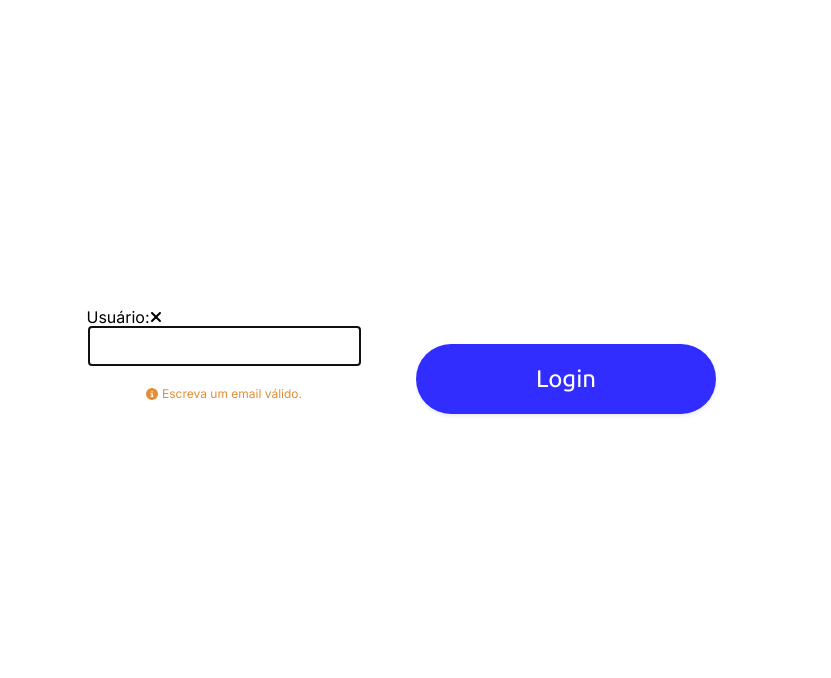
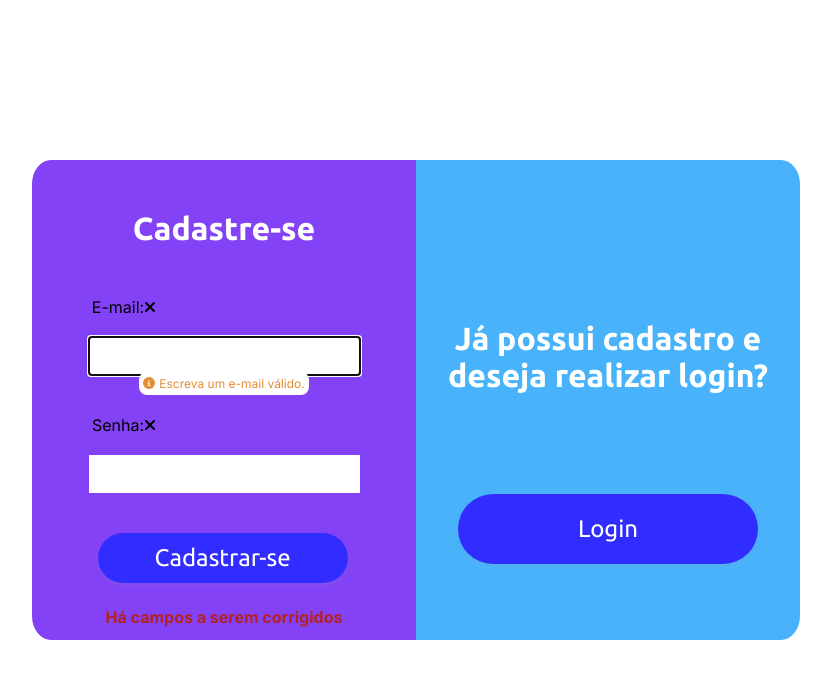
Before and after one commit to Thimanz/controle_estoque_frontend, a React (Vite) app: page / in a window 1280 px wide. Both pictures are taken after a click on the button "Cadastrar-se". Shown: the top 678 px of the page, without its empty margins (224-1055 px from the left). Built offline with nearby package versions, Linux system fonts and the light colour scheme.

Commit message:
feat(controle_estoque): animacoes adicionadas e inicio do componente de registro

```diff
--- a/src/components/Login/Login.jsx
+++ b/src/components/Login/Login.jsx
@@ -1,16 +1,40 @@
 import LoginForm from "./LoginForm";
 import "./Login.css";
+
+import { motion as m, AnimatePresence } from "framer-motion";
 
 const Login = ({ setRegister }) => {
     return (
         <>
             <LoginForm></LoginForm>
-            <section className="select-register">
+            <m.section
+                initial={{
+                    x: -300,
+                    style: {
+                        borderBottomRightRadius: "5%",
+                        borderTopRightRadius: "5%",
+                    },
+                }}
+                animate={{
+                    x: 0,
+                    style: {
+                        borderBottomRightRadius: "none",
+                        borderTopRightRadius: "none",
+                    },
+                }}
+                transition={{
+                    duration: 1,
+                    bounce: 0.2,
+                    stiffness: 30,
+                    type: "spring",
+                }}
+                className="select-register"
+            >
                 <h1 className="new-member">
                     É um membro novo e ainda não possui cadastro?
                 </h1>
                 <button onClick={setRegister}>Cadastrar-se</button>
-            </section>
+            </m.section>
         </>
     );
 };
--- /dev/null
+++ b/src/components/Register/Register.css
@@ -0,0 +1,83 @@
+input[type="text"],
+input[type="password"] {
+    width: 263px;
+    height: 30px;
+    border: none;
+}
+
+.login-btn {
+    width: 250px;
+    height: 50px;
+}
+
+.hide,
+.offscreen {
+    position: absolute;
+    transform: translate(-100vw);
+}
+
+.instructions > svg {
+    margin-right: 0.25rem;
+}
+
+.instructions {
+    font-size: 0.75rem;
+    border-radius: 0.5rem;
+    background: #fff;
+    color: #e38d34;
+    padding: 0.25rem;
+    position: fixed;
+    transform: translateY(63px);
+}
+
+.errMsg {
+    color: firebrick;
+    font-weight: bold;
+    padding: 0.5rem;
+}
+
+.register-area {
+    background-color: #8342f5;
+    display: flex;
+    flex-direction: column;
+    align-items: center;
+    justify-content: center;
+    border-bottom-left-radius: 5%;
+    border-top-left-radius: 5%;
+}
+
+form {
+    display: flex;
+    flex-direction: column;
+    align-items: center;
+    width: 100%;
+    margin-bottom: 40px;
+}
+
+label {
+    margin-right: 200px;
+}
+
+h1 {
+    color: #fff;
+    font-size: 2rem;
+    text-align: center;
+    margin: 60px 30px 50px 30px;
+}
+
+.lower-form {
+    height: 140px;
+}
+
+.select-login {
+    background-color: #48b3fa;
+    display: flex;
+    flex-direction: column;
+    align-items: center;
+    border-bottom-right-radius: 5%;
+    border-top-right-radius: 5%;
+}
+
+.already-member {
+    margin: 160px 10px 100px 10px;
+}
--- a/src/components/Register/Register.jsx
+++ b/src/components/Register/Register.jsx
@@ -1,13 +1,40 @@
 import RegisterForm from "./RegisterForm";
+import "./Register.css";
+
+import { motion as m } from "framer-motion";
 
 const Register = ({ setLogin }) => {
     return (
         <>
             <RegisterForm></RegisterForm>
-            <section className="select-login">
-                <h1>Já possui cadastro e deseja realizar login?</h1>
+            <m.section
+                initial={{
+                    x: -300,
+                    style: {
+                        borderBottomRightRadius: "5%",
+                        borderTopRightRadius: "5%",
+                    },
+                }}
+                animate={{
+                    x: 0,
+                    style: {
+                        borderBottomRightRadius: "none",
+                        borderTopRightRadius: "none",
+                    },
+                }}
+                transition={{
+                    duration: 1,
+                    bounce: 0.2,
+                    stiffness: 30,
+                    type: "spring",
+                }}
+                className="select-login"
+            >
+                <h1 className="already-member">
+                    Já possui cadastro e deseja realizar login?
+                </h1>
                 <button onClick={setLogin}>Login</button>
-            </section>
+            </m.section>
         </>
     );
 };
--- a/src/components/Register/RegisterForm.jsx
+++ b/src/components/Register/RegisterForm.jsx
@@ -6,6 +6,8 @@ import {
 } from "@fortawesome/free-solid-svg-icons";
 import { FontAwesomeIcon } from "@fortawesome/react-fontawesome";
 import validator from "validator";
+
+import { motion as m } from "framer-motion";
 
 const RegisterForm = () => {
     const userRef = useRef();
@@ -43,19 +45,40 @@ const RegisterForm = () => {
         setValidEmail(validator.isEmail(email));
     };
 
+    const validatePwd = (e) => {
+        const pwd = e.target.value;
+        setValidPwd(validator.isStrongPassword(pwd));
+    };
+
     return (
-        <section>
-            <p
-                ref={errRef}
-                className={errMsg ? "errMsg" : "offscreen"}
-                aria-live="assertive"
+        <>
+            <m.section
+                initial={{
+                    x: 300,
+                    style: {
+                        borderBottomLeftRadius: "5%",
+                        borderTopLeftRadius: "5%",
+                    },
+                }}
+                animate={{
+                    x: 0,
+                    style: {
+                        borderBottomLeftRadius: "none",
+                        borderTopLeftRadius: "none",
+                    },
+                }}
+                transition={{
+                    duration: 1,
+                    bounce: 0.2,
+                    stiffness: 30,
+                    type: "spring",
+                }}
+                className="register-area"
             >
-                {errMsg}
-            </p>
                 <h1>Cadastre-se</h1>
                 <form>
                     <label htmlFor="username">
-                    Usuário:
+                        E-mail:
                         <FontAwesomeIcon
                             icon={faCheck}
                             className={validEmail ? "valid" : "hide"}
@@ -65,9 +88,10 @@ const RegisterForm = () => {
                             className={validEmail ? "hide" : "invalid"}
                         />
                     </label>
+                    <br />
                     <input
                         type="text"
-                    id="username"
+                        id="email"
                         ref={userRef}
                         autoComplete="off"
                         onChange={validateEmail}
@@ -80,14 +104,64 @@ const RegisterForm = () => {
                     <p
                         id="uidnote"
                         className={
-                        userFocus && !validEmail ? "instructions" : "offscreen"
+                            userFocus && !validEmail
+                                ? "instructions"
+                                : "offscreen"
                         }
                     >
                         <FontAwesomeIcon icon={faInfoCircle} />
-                    Escreva um email válido.
+                        Escreva um e-mail válido.
                     </p>
                 </form>
-        </section>
+                <form>
+                    <label htmlFor="pwd">
+                        Senha:
+                        <FontAwesomeIcon
+                            icon={faCheck}
+                            className={validPwd ? "valid" : "hide"}
+                        />
+                        <FontAwesomeIcon
+                            icon={faTimes}
+                            className={validPwd ? "hide" : "invalid"}
+                        />
+                    </label>
+                    <br />
+                    <input
+                        type="password"
+                        id="password"
+                        autoComplete="off"
+                        onChange={validatePwd}
+                        required
+                        aria-invalid={validEmail ? "false" : "true"}
+                        aria-describedby="uidnote"
+                        onFocus={() => setPwdFocus(true)}
+                        onBlur={() => setPwdFocus(false)}
+                    />
+                    <p
+                        id="uidnote"
+                        className={
+                            pwdFocus && !validPwd ? "instructions" : "offscreen"
+                        }
+                    >
+                        <FontAwesomeIcon icon={faInfoCircle} />A senha deve ter
+                        no mínimo 8 caracteres, <br /> caracter especial e letra
+                        maiúscula
+                    </p>
+                </form>
+                <div className="lower-form">
+                    <button className="login-btn">Cadastrar-se</button>
+                    <p
+                        ref={errRef}
+                        className={
+                            validEmail && validPwd ? "offscreen" : "errMsg"
+                        }
+                        aria-live="assertive"
+                    >
+                        Há campos a serem corrigidos
+                    </p>
+                </div>
+            </m.section>
+        </>
     );
 };
 
--- a/src/routes/LoginRegister/LoginRegister.jsx
+++ b/src/routes/LoginRegister/LoginRegister.jsx
@@ -1,6 +1,7 @@
 import Login from "../../components/Login/Login";
 import Register from "../../components/Register/Register";
 import "./LoginRegister.css";
+import { AnimatePresence } from "framer-motion";
 
 import { useState } from "react";
 
@@ -10,11 +11,17 @@ const LoginRegister = () => {
     return (
         <main className="Page">
             <section className="main-container">
-                {option === "Login" ? (
-                    <Login setRegister={() => setOption("Register")}></Login>
-                ) : (
-                    <Register setLogin={() => setOption("Login")}></Register>
-                )}
+                <AnimatePresence initial={false}>
+                    {option === "Login" ? (
+                        <Login
+                            setRegister={() => setOption("Register")}
+                        ></Login>
+                    ) : (
+                        <Register
+                            setLogin={() => setOption("Login")}
+                        ></Register>
+                    )}
+                </AnimatePresence>
             </section>
         </main>
     );
```
Also changed, not shown: src/components/Login/LoginForm.jsx (+36 -6 lines). Lines whose indentation alone changed are shown as unchanged.
